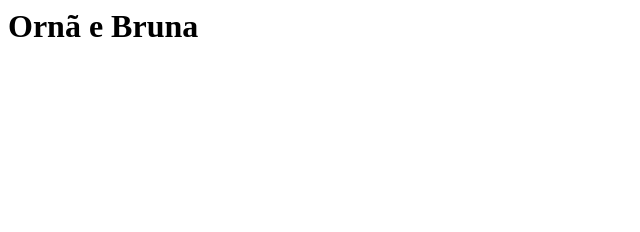
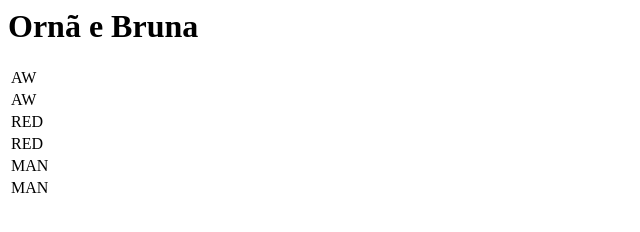
Before and after one commit to OrnanKeivison/TesteHTML, a plain HTML site: page index.html in a window 1280 px wide. Shown: the whole page, without its empty margins (0-640 px from the left). Drawn offline with Linux system fonts and the light colour scheme.

Commit message:
table monday

```diff
--- a/index.html
+++ b/index.html
@@ -1 +1,22 @@
 <h1>Ornã e Bruna</h1>
+
+<table>
+    <tr>
+        <td>AW</td>
+    </tr>
+    <tr>
+        <td>AW</td>
+    </tr>
+    <tr>
+        <td>RED</td>
+    </tr>
+    <tr>
+        <td>RED</td>
+    </tr>
+    <tr>
+        <td>MAN</td>
+    </tr>
+    <tr>
+        <td>MAN</td>
+    </tr>
+</table>
```
